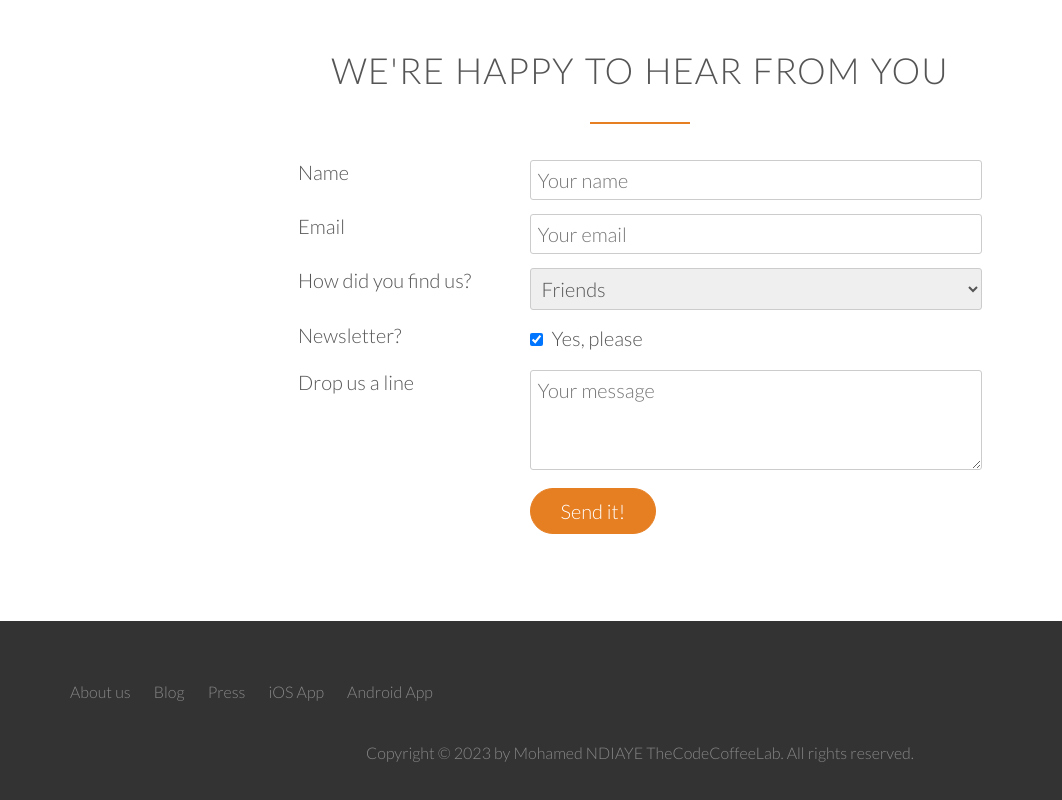
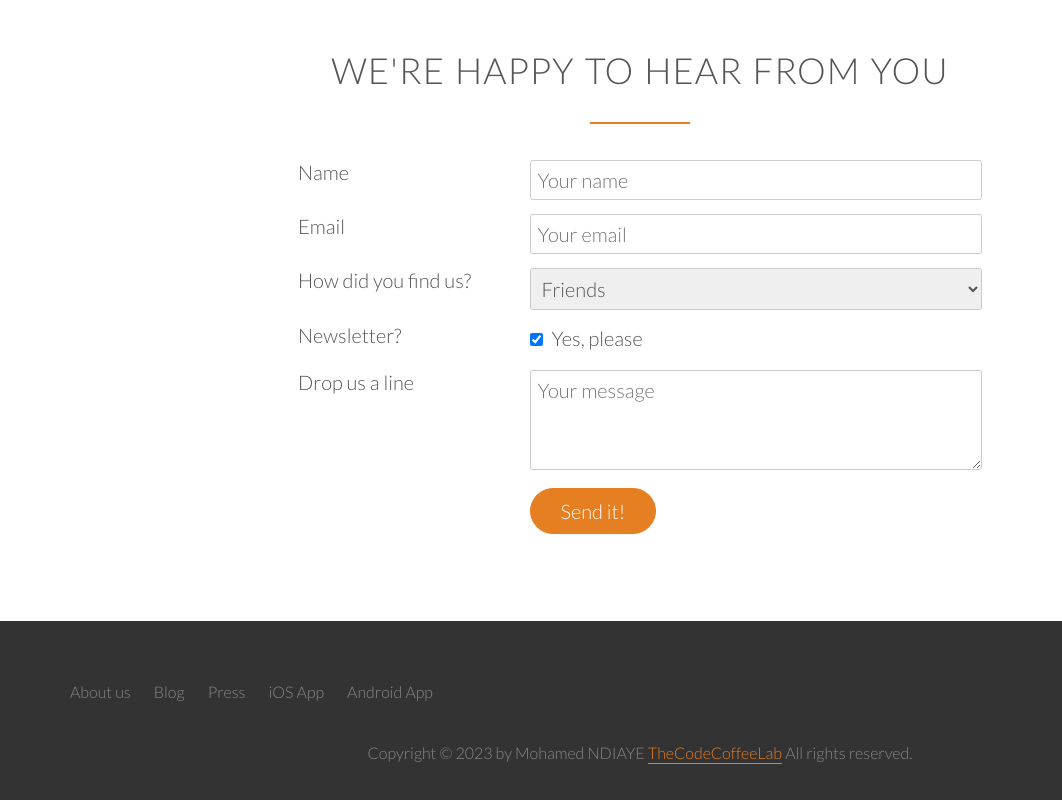
Before and after one commit to thecodecoffeelab/SenFood_Delivery_Website, a plain HTML site: page index.html in a window 1280 px wide. Shown: the part 4692-5492 px from the top of the page, 0-1062 px from the left. Drawn offline with nearby package versions, Linux system fonts and the light colour scheme; a script that the page names is missing; files whose address does not match are found by name.

Commit message:
Update index.html

```diff
--- a/index.html
+++ b/index.html
@@ -431,7 +431,7 @@ I was looking for a quick and easy food delivery service in San Franciso. I trie
             </div>
             <div class="row">
                 <p>
-                    Copyright &copy; 2023 by Mohamed NDIAYE TheCodeCoffeeLab. All rights reserved.
+                    Copyright &copy; 2023 by Mohamed NDIAYE <a href="https://www.thecodecoffeelab.com">TheCodeCoffeeLab</a> All rights reserved.
                 </p>
             </div>
         </footer>
```
